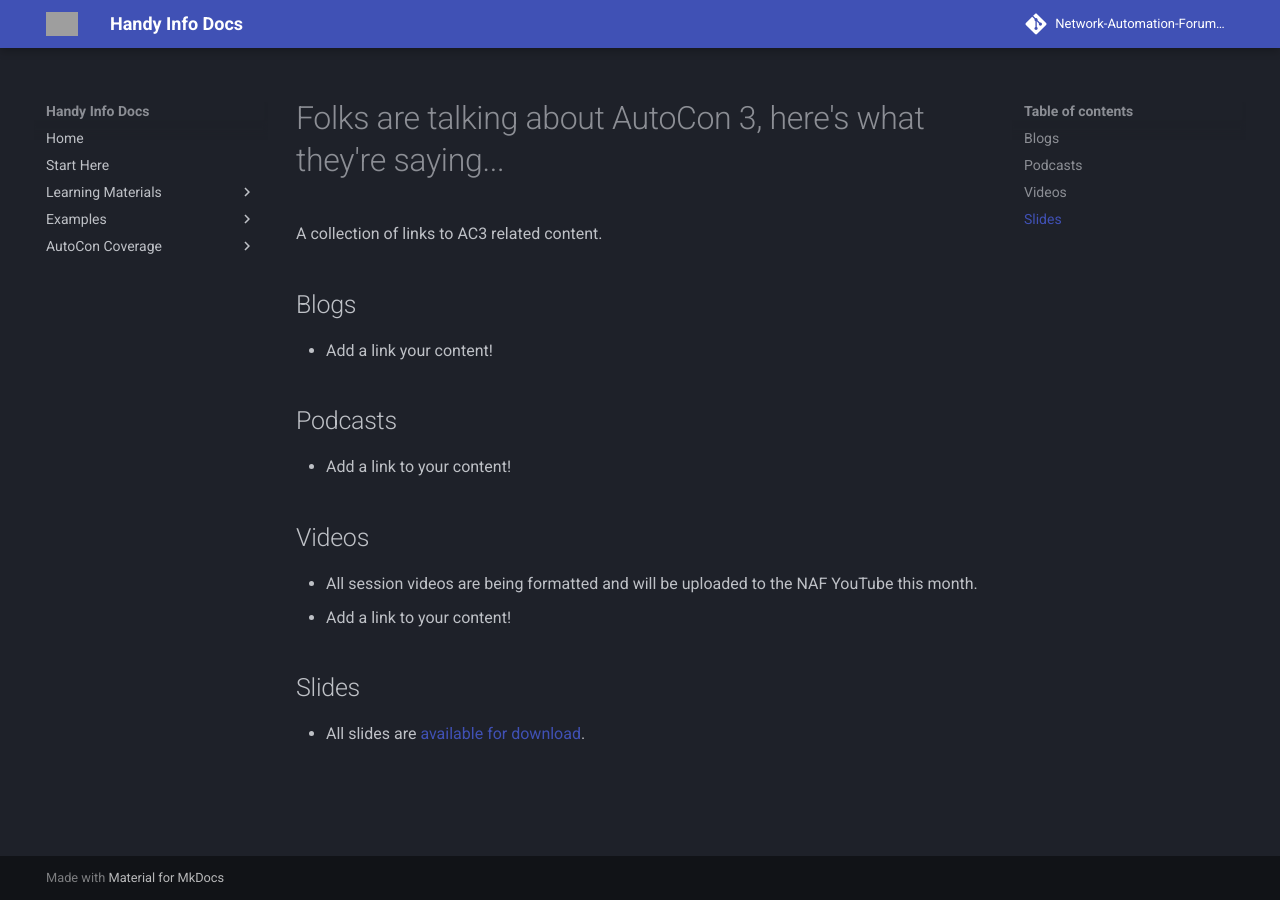
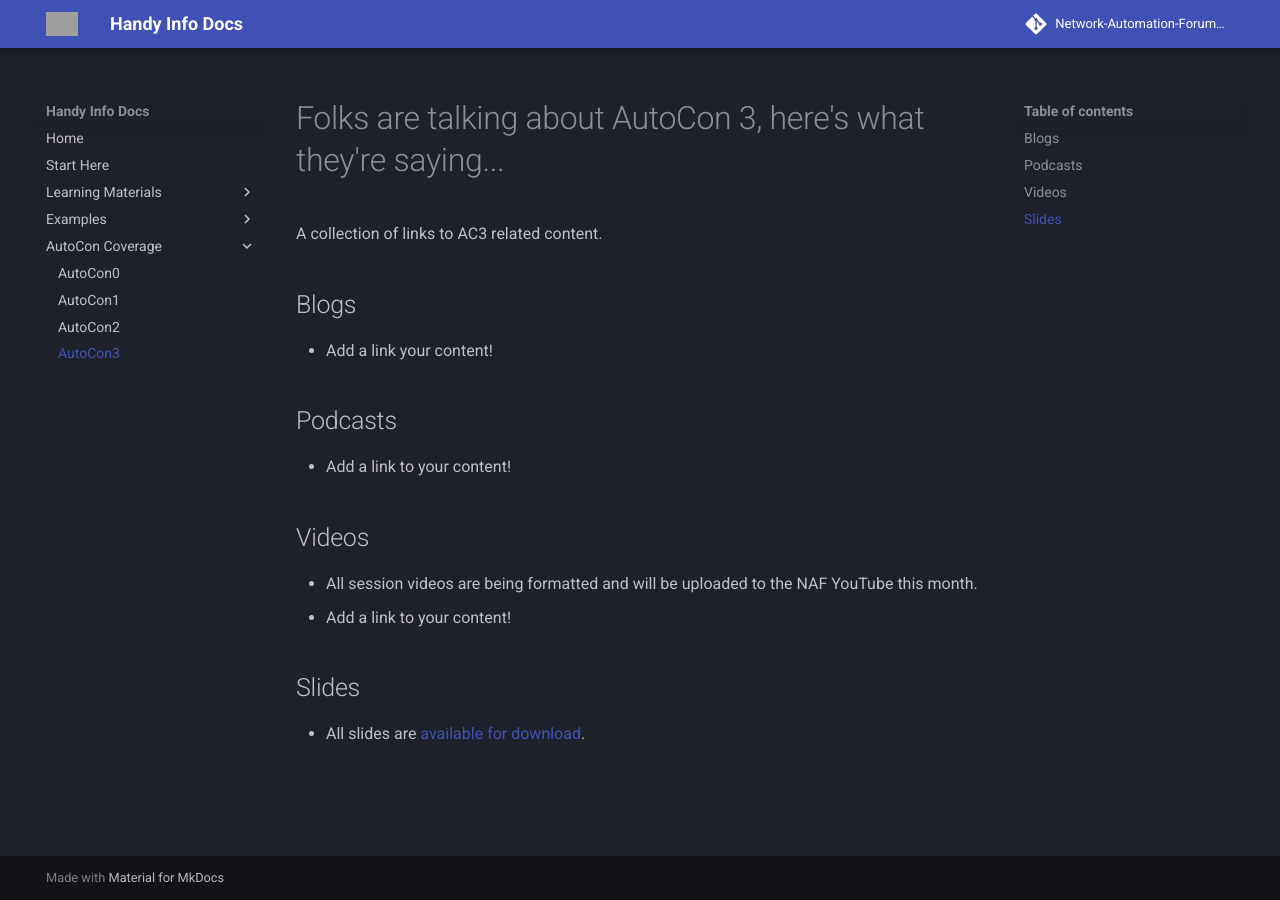
Before and after one commit to Network-Automation-Forum/handyinfo, an MkDocs documentation site: the page built from docs/autocon_coverage/autocon3.md, in a window 1280 px wide. Built offline with MkDocs 1.6.1 and Material for MkDocs 9.7.7, drawn with Linux system fonts in a browser that asks for light colours; comment, search, counter and statistics services are not loaded; grey boxes are pictures that could not be loaded.

Commit message:
Update mkdocs.yml
added link to new AC3 page

```diff
--- a/mkdocs.yml
+++ b/mkdocs.yml
@@ -19,6 +19,8 @@
       - AutoCon0: "autocon_coverage/autocon0.md"
       - AutoCon1: "autocon_coverage/autocon1.md"
       - AutoCon2: "autocon_coverage/autocon2.md"
+      - AutoCon3: "autocon_coverage/autocon3.md"
+
 
 repo_url: "https://github.com/Network-Automation-Forum/handyinfo"
 repo_name: "Network-Automation-Forum/handyinfo"
```
